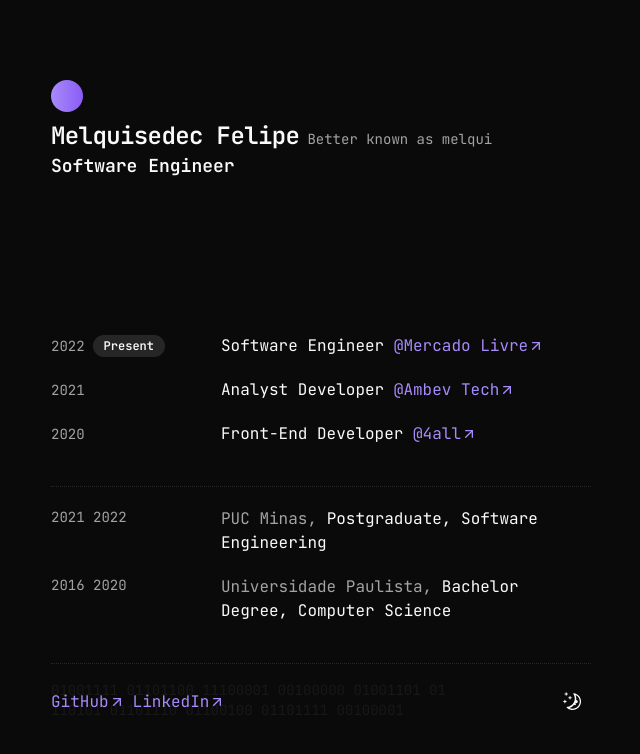
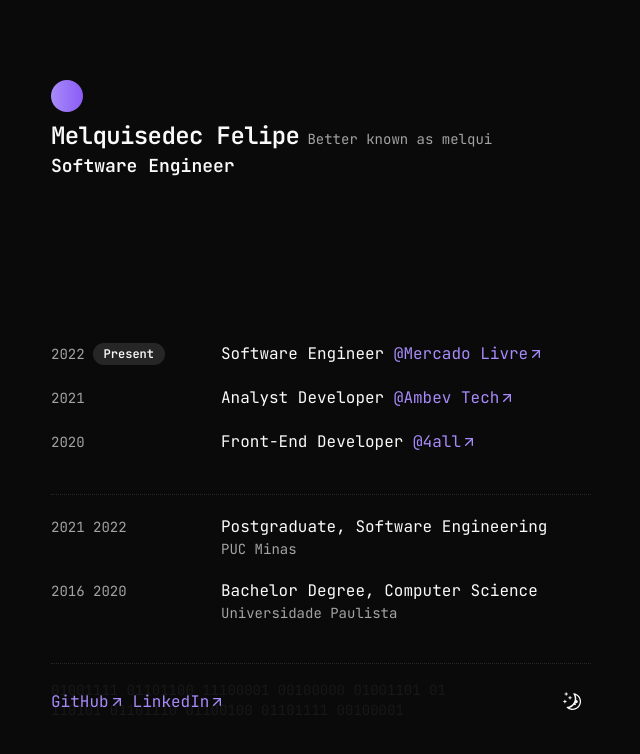
Before and after one commit to melquisedecfelipe/melquisedec.dev, a Next.js app: page / in a window 1280 px wide. Shown: the top 754 px of the page, without its empty margins (319-959 px from the left). Built offline with nearby package versions, Linux system fonts and the light colour scheme.

Commit message:
Update grid layout and styling for Education and Experiences components

```diff
--- a/src/components/education/index.tsx
+++ b/src/components/education/index.tsx
@@ -7,15 +7,18 @@ export default function Education() {
 
       {EDUCATION.map(education => (
         <div
-          className="grid md:grid-cols-[150px_1fr] gap-2 md:gap-5"
+          className="grid grid-cols-[150px_1fr] gap-2 md:gap-5 items-baseline"
           key={education.institution}
         >
           <p className="text-sm text-muted-foreground">{education.period}</p>
 
-          <p className="text-muted-foreground">
-            {education.institution},{' '}
+          <div>
             <span className="text-primary">{education.course}</span>
-          </p>
+
+            <p className="text-sm text-muted-foreground">
+              {education.institution}
+            </p>
+          </div>
         </div>
       ))}
     </div>
--- a/src/components/experiences/index.tsx
+++ b/src/components/experiences/index.tsx
@@ -10,7 +10,7 @@ export default function Experiences() {
 
       {EXPERIENCES.map(experience => (
         <div
-          className="grid md:grid-cols-[150px_1fr] gap-2 md:gap-5"
+          className="grid grid-cols-[150px_1fr] gap-2 md:gap-5 items-baseline"
           key={experience.company}
         >
           <div className="flex gap-2 items-center">
```
